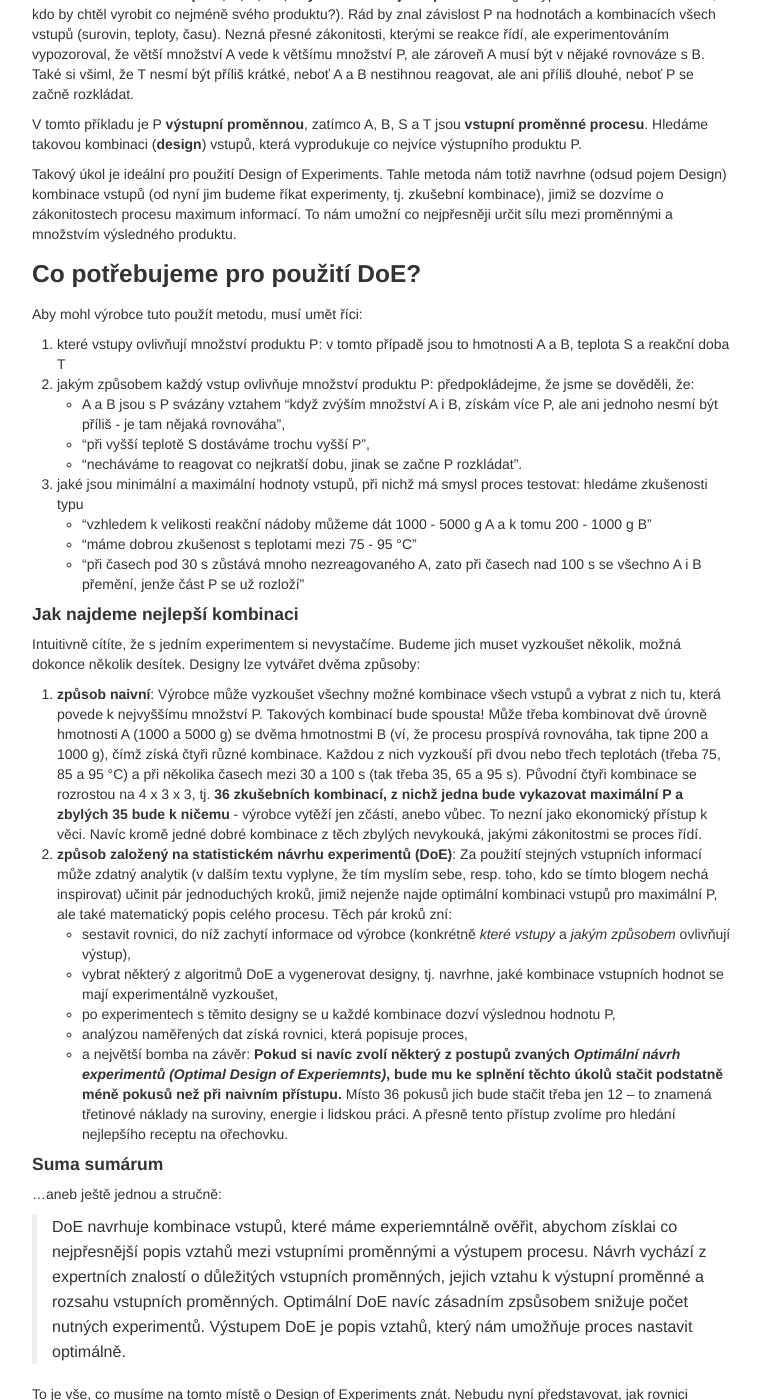
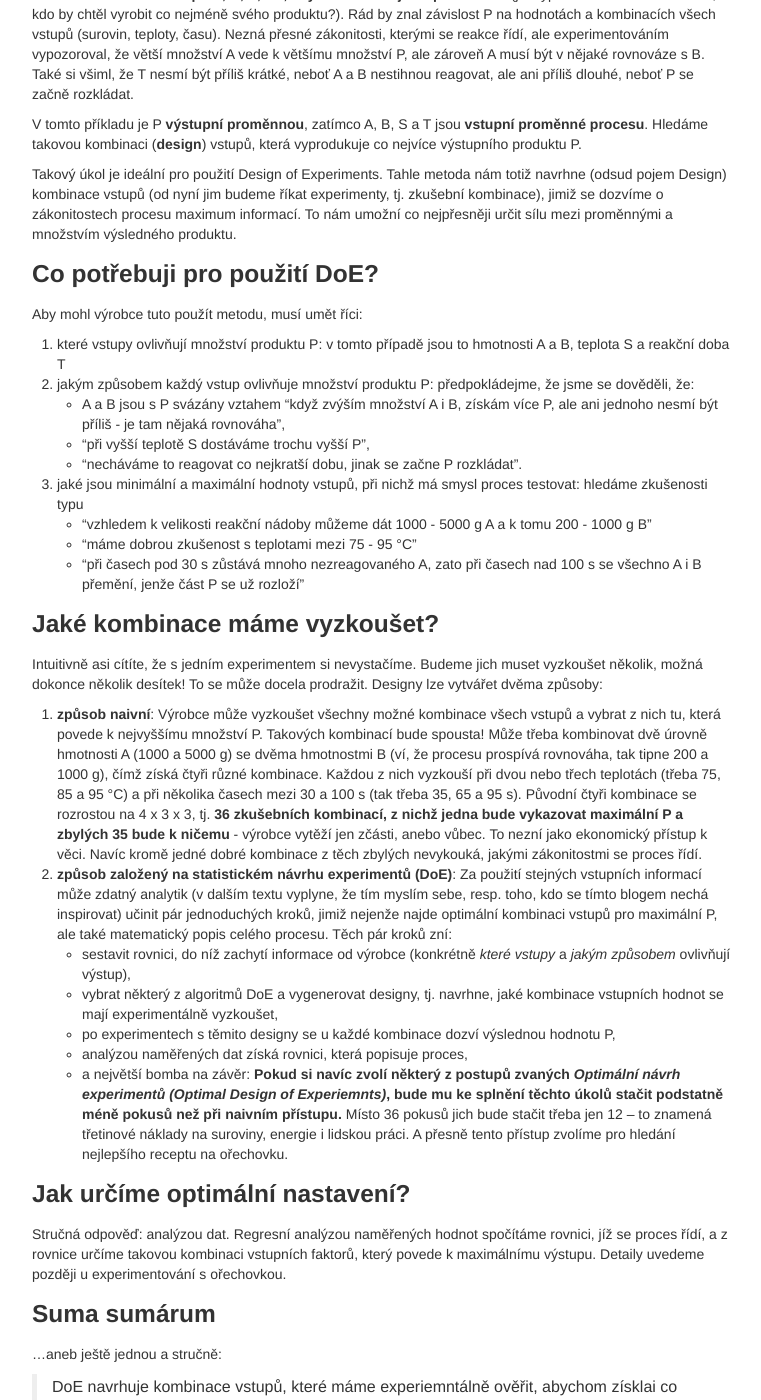
Before and after one commit to vojtech-filipec/vojtech-filipec.github.io, a Jekyll site: the page built from pages/orechovka2.md, in a window 1280 px wide and 1400 px high, scrolled down 350 px. Shown: the whole window, without its empty margins (258-1019 px from the left). Built offline with Jekyll 4.4.1, drawn with Linux system fonts in a browser that asks for light colours.

Commit message:
Update orechovka2.md

```diff
--- a/pages/orechovka2.md
+++ b/pages/orechovka2.md
@@ -14,7 +14,7 @@ V tomto příkladu je P **výstupní proměnnou**, zatímco A, B, S a T jsou **v
 Takový úkol je ideální pro použití Design of Experiments. Tahle metoda nám totiž navrhne (odsud pojem Design) kombinace vstupů (od nyní jim budeme říkat experimenty, tj. zkušební kombinace), jimiž se dozvíme o zákonitostech procesu maximum informací. To nám umožní co nejpřesněji určit sílu mezi proměnnými a množstvím výsledného produktu.
 
 
-### Co potřebujeme pro použití DoE?
+### Co potřebuji pro použití DoE?
 
 Aby mohl výrobce tuto použít metodu, musí umět říci:
 
@@ -28,8 +28,8 @@ Aby mohl výrobce tuto použít metodu, musí umět říci:
   - "máme dobrou zkušenost s teplotami mezi 75 - 95 °C"
   - "při časech pod 30 s zůstává mnoho nezreagovaného A, zato při časech nad 100 s se všechno A i B přemění, jenže část P se už rozloží"
 
-#### Jak najdeme nejlepší kombinaci
-Intuitivně cítíte, že s jedním experimentem si nevystačíme. Budeme jich muset vyzkoušet několik, možná dokonce několik desítek. Designy lze vytvářet dvěma způsoby:
+### Jaké kombinace máme vyzkoušet?
+Intuitivně asi cítíte, že s jedním experimentem si nevystačíme. Budeme jich muset vyzkoušet několik, možná dokonce několik desítek! To se může docela prodražit. Designy lze vytvářet dvěma způsoby:
 
 1. **způsob naivní**: Výrobce může vyzkoušet všechny možné kombinace všech vstupů a vybrat z nich tu, která povede k nejvyššímu množství P. Takových kombinací bude spousta! Může třeba kombinovat dvě úrovně hmotnosti A (1000 a 5000 g) se dvěma hmotnostmi B (ví, že procesu prospívá rovnováha, tak tipne 200 a 1000 g), čímž získá čtyři různé kombinace. Každou z nich vyzkouší při dvou nebo třech teplotách (třeba 75, 85 a 95 °C) a při několika časech mezi 30 a 100 s (tak třeba 35, 65 a 95 s). Původní čtyři kombinace se rozrostou na 4 x 3 x 3, tj. **36 zkušebních kombinací, z nichž jedna bude vykazovat maximální P a zbylých 35 bude k ničemu** - výrobce vytěží jen zčásti, anebo vůbec. To nezní jako ekonomický přístup k věci. Navíc kromě jedné dobré kombinace z těch zbylých nevykouká, jakými zákonitostmi se proces řídí.
 1. **způsob založený na statistickém návrhu experimentů (DoE)**: Za použití stejných vstupních informací může zdatný analytik (v dalším textu vyplyne, že tím myslím sebe, resp. toho, kdo se tímto blogem nechá inspirovat) učinit pár jednoduchých kroků, jimiž nejenže najde optimální kombinaci vstupů pro maximální P, ale také matematický popis celého procesu. Těch pár kroků zní:
@@ -39,7 +39,11 @@ Intuitivně cítíte, že s jedním experimentem si nevystačíme. Budeme jich m
   - analýzou naměřených dat získá rovnici, která popisuje proces,
   - a největší bomba na závěr: **Pokud si navíc zvolí některý z postupů zvaných _Optimální návrh experimentů (Optimal Design of Experiemnts)_, bude mu ke splnění těchto úkolů stačit podstatně méně pokusů než při naivním přístupu.** Místo 36 pokusů jich bude stačit třeba jen 12 -- to znamená třetinové náklady na suroviny, energie i lidskou práci. A přesně tento přístup zvolíme pro hledání nejlepšího receptu na ořechovku.
 
-#### Suma sumárum
+### Jak určíme optimální nastavení?
+Stručná odpověď: analýzou dat. Regresní analýzou naměřených hodnot spočítáme rovnici, jíž se proces řídí, a z rovnice určíme takovou kombinaci vstupních faktorů, který povede k maximálnímu výstupu. Detaily uvedeme později u experimentování s ořechovkou.
+
+
+### Suma sumárum
 ...aneb ještě jednou a stručně:
 > DoE navrhuje kombinace vstupů, které máme experiemntálně ověřit, abychom získlai co nejpřesnější popis vztahů mezi vstupními proměnnými a výstupem procesu. Návrh vychází z expertních znalostí o důležitých vstupních proměnných, jejich vztahu k výstupní proměnné a rozsahu vstupních proměnných. Optimální DoE navíc zásadním zpsůsobem snižuje počet nutných experimentů. Výstupem DoE je popis vztahů, který nám umožňuje proces nastavit optimálně.
 
```
